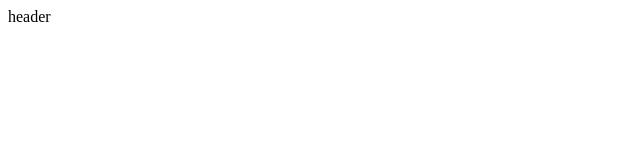
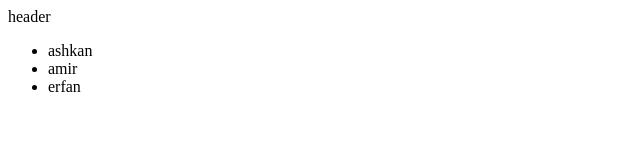
Before and after one commit to progmaster2023/git-project-three, a plain HTML site: page index.html in a window 1280 px wide. Shown: the whole page, without its empty margins (0-640 px from the left). Drawn offline with Linux system fonts and the light colour scheme.

```diff
--- a/index.html
+++ b/index.html
@@ -10,5 +10,18 @@
     <header>
         header
     </header>
+    <nav>
+        <ul>
+            <li>
+                ashkan
+            </li>
+            <li>
+                amir
+            </li>
+            <li>
+                erfan
+            </li>
+        </ul>
+    </nav>
 </body>
 </html>
```
